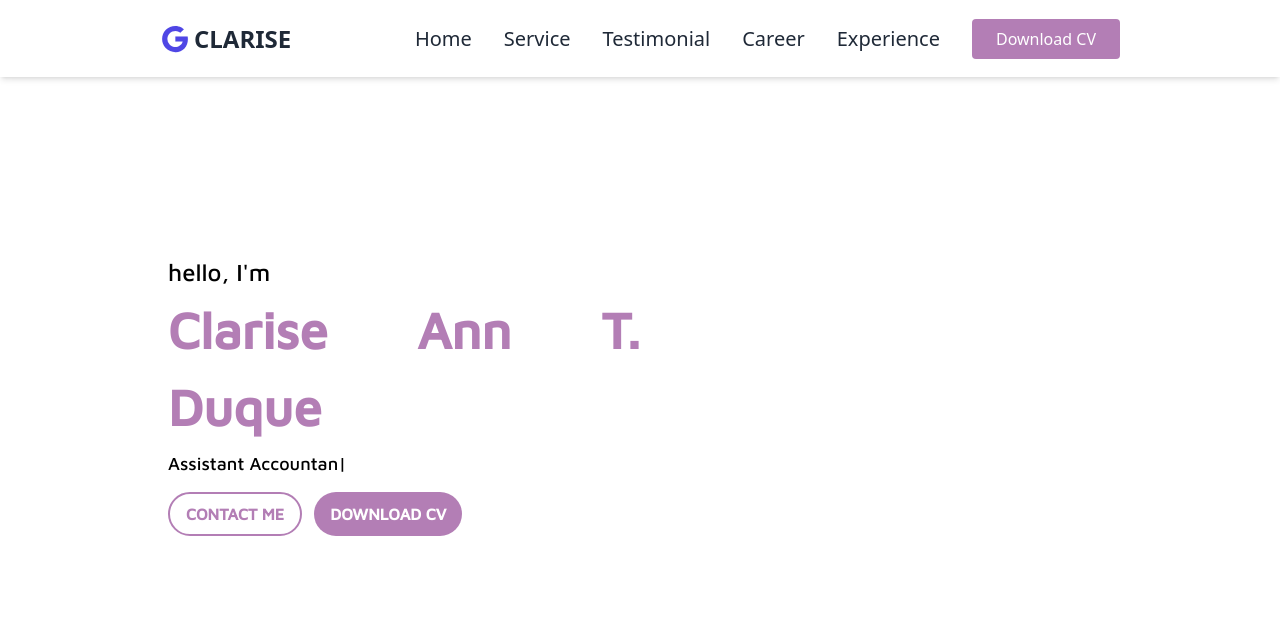
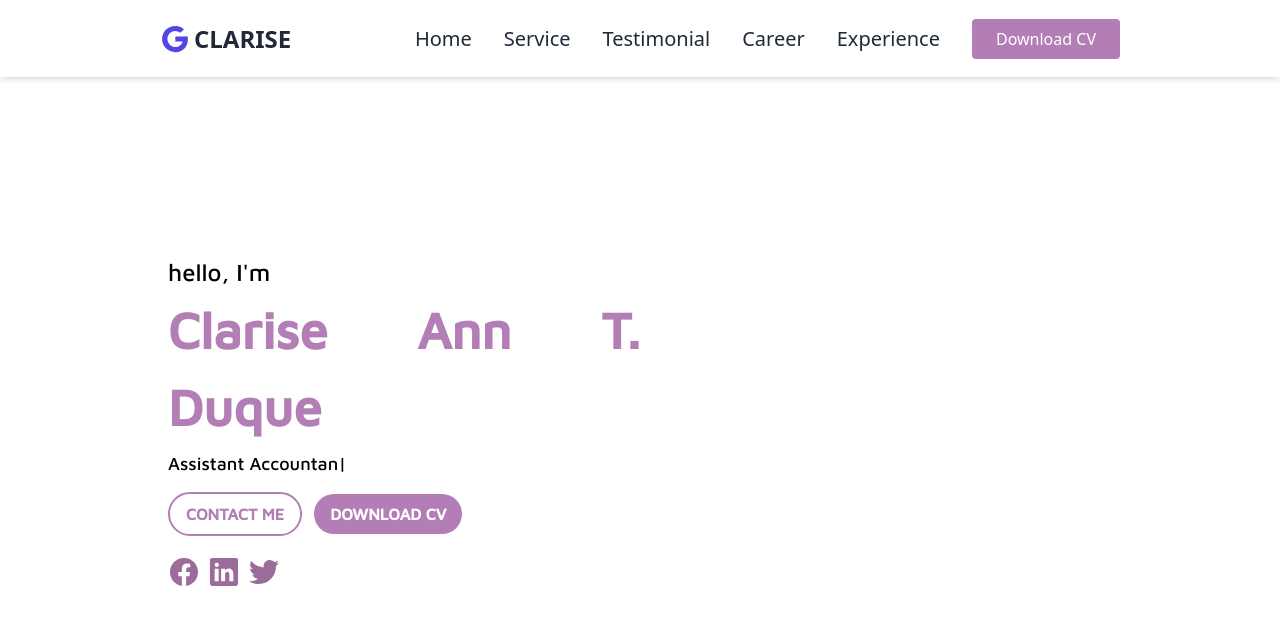
Before and after one commit to patrickeugenesacueza/Clarise-Portfolio, a React (Create React App) app in the folder portfolio/: page / in a window 1280 px wide. Shown: the top 624 px of the page. Built offline with nearby package versions, Linux system fonts and the light colour scheme.

Commit message:
Develop: HeroSection/ Link component for socieal media

```diff
--- a/portfolio/package.json
+++ b/portfolio/package.json
@@ -3,6 +3,7 @@
   "version": "0.1.0",
   "private": true,
   "dependencies": {
+    "@ionic/react": "^7.6.2",
     "@testing-library/jest-dom": "^5.17.0",
     "@testing-library/react": "^13.4.0",
     "@testing-library/user-event": "^13.5.0",
--- /dev/null
+++ b/portfolio/src/components/Link.js
@@ -0,0 +1,40 @@
+import React, { useState } from "react";
+import PropTypes from "prop-types";
+import { IonIcon } from "@ionic/react";
+
+const Link = ({ url, icon, iconSize, iconColor, hoverColor }) => {
+  const [isHovered, setIsHovered] = useState(false);
+  const iconStyle = { color: isHovered ? hoverColor : iconColor };
+
+  return (
+    <div className="mt-3 relative">
+      <a
+        href={url}
+        target="_blank"
+        rel="noopener noreferrer"
+        className="relative block"
+        style={{ overflow: "hidden" }}
+        onMouseEnter={() => setIsHovered(true)}
+        onMouseLeave={() => setIsHovered(false)}
+      >
+        <IonIcon name={icon} size={iconSize} style={iconStyle} />
+      </a>
+    </div>
+  );
+};
+
+Link.propTypes = {
+  url: PropTypes.string.isRequired,
+  icon: PropTypes.string.isRequired,
+  iconSize: PropTypes.string.isRequired,
+  iconColor: PropTypes.string, // Add iconColor prop
+  hoverColor: PropTypes.string, // Add hoverColor prop
+};
+
+Link.defaultProps = {
+  iconSize: "medium",
+  iconColor: "#9b6c9a", // Set the custom color if not provided
+  hoverColor: "#b37eb5", // Set the hover color if not provided
+};
+
+export default Link;
--- a/portfolio/src/components/pages/HeroSection.js
+++ b/portfolio/src/components/pages/HeroSection.js
@@ -1,5 +1,6 @@
 import React from "react";
 import { TypeAnimation } from "react-type-animation";
+import Link from "../Link.js";
 
 export default function HeroSection(){
     return (
@@ -23,14 +24,40 @@ export default function HeroSection(){
             className="font-maven text-lg"
             repeat={Infinity}
           />
-          <div className="flex">
-            <button className="px-4 py-2 bg-[#fff] mt-3.5 font-bold font-maven text-[#b37eb5] border-2 border-[#b37eb5] border- rounded-3xl mx-auto md:mx-0 md:mr-3 ">
+          <div className="mb-2">
+            <button className="px-4 py-2 bg-[#fff] mt-3.5 mr-2 font-bold font-maven text-[#b37eb5] border-2 border-[#b37eb5] border- rounded-3xl mx-auto md:mx-0 md:mr-3 ">
               CONTACT ME
             </button>
             <button className="px-4 py-2 bg-[#b37eb5] mt-3.5 font-bold font-maven text-[#fff] rounded-3xl mx-auto md:mx-0">
               DOWNLOAD CV
             </button>
           </div>
+          <div className="m-auto flex md:flex md:m-0">
+            <div className="mr-2">
+              <Link
+                url="https://www.facebook.com/clacla.patpat"
+                icon="logo-facebook"
+                iconSize="large"
+                iconColor="#9b6c9a"
+              />
+            </div>
+            <div className="mr-2">
+              <Link
+                url="https://www.linkedin.com/in/clarise-duque-52a087262/"
+                icon="logo-linkedin"
+                iconSize="large"
+                iconColor="#9b6c9a"
+              />
+            </div>
+            <div>
+              <Link
+                url="https://twitter.com/i/flow/login?redirect_after_login=%2FYujinCla2017"
+                icon="logo-twitter"
+                iconSize="large"
+                iconColor="#9b6c9a"
+              />
+            </div>
+          </div>
         </div>
         <div className="hidden md:w-1/2"></div>
       </div>
```
Also changed, not shown: 1 other file (tests, documents, lock files or other folders).
